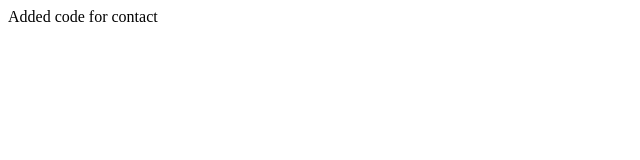
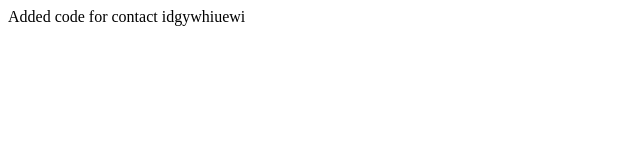
Before and after one commit to AVIVASHISHTA29/github-tut, a plain HTML site: page contact.html in a window 1280 px wide. Shown: the whole page, without its empty margins (0-640 px from the left). Drawn offline with Linux system fonts and the light colour scheme.

Commit message:
added randome string

```diff
--- a/contact.html
+++ b/contact.html
@@ -1,3 +1,3 @@
 <html>
-Added code for contact
+  Added code for contact idgywhiuewi
 </html>
```
